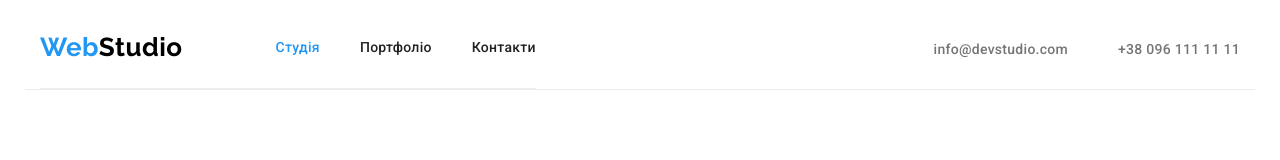
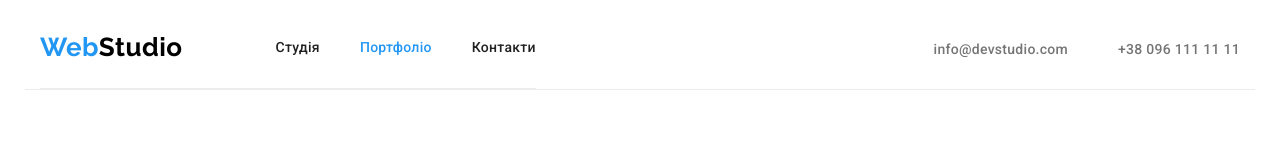
Before and after one commit to NikitaKhokhulia/goit-markup-hw-03, a plain HTML site: page portfolio.html in a window 1280 px wide. Shown: the top 160 px of the page. Drawn offline with Linux system fonts and the light colour scheme.

Commit message:
adds current portfolio

```diff
--- a/css/style.css
+++ b/css/style.css
@@ -95,11 +95,6 @@ body {
   color: var(--accent-color);
 }
 
-/* Page header */
-
-/* .page-header {
-
-} */
 
 /* Site-nav */
 .site-nav {
--- a/portfolio.html
+++ b/portfolio.html
@@ -24,10 +24,10 @@
 
           <ul class="site-nav list">
             <li class="site-nav item">
-              <a href="./index.html" class="link current">Студія</a>
+              <a href="./index.html" class="link">Студія</a>
             </li>
             <li class="site-nav item">
-              <a href="./portfolio.html" class="link">Портфоліо</a>
+              <a href="./portfolio.html" class="link current">Портфоліо</a>
             </li>
             <li class="site-nav item"><a href="" class="link">Контакти</a></li>
           </ul>
```
